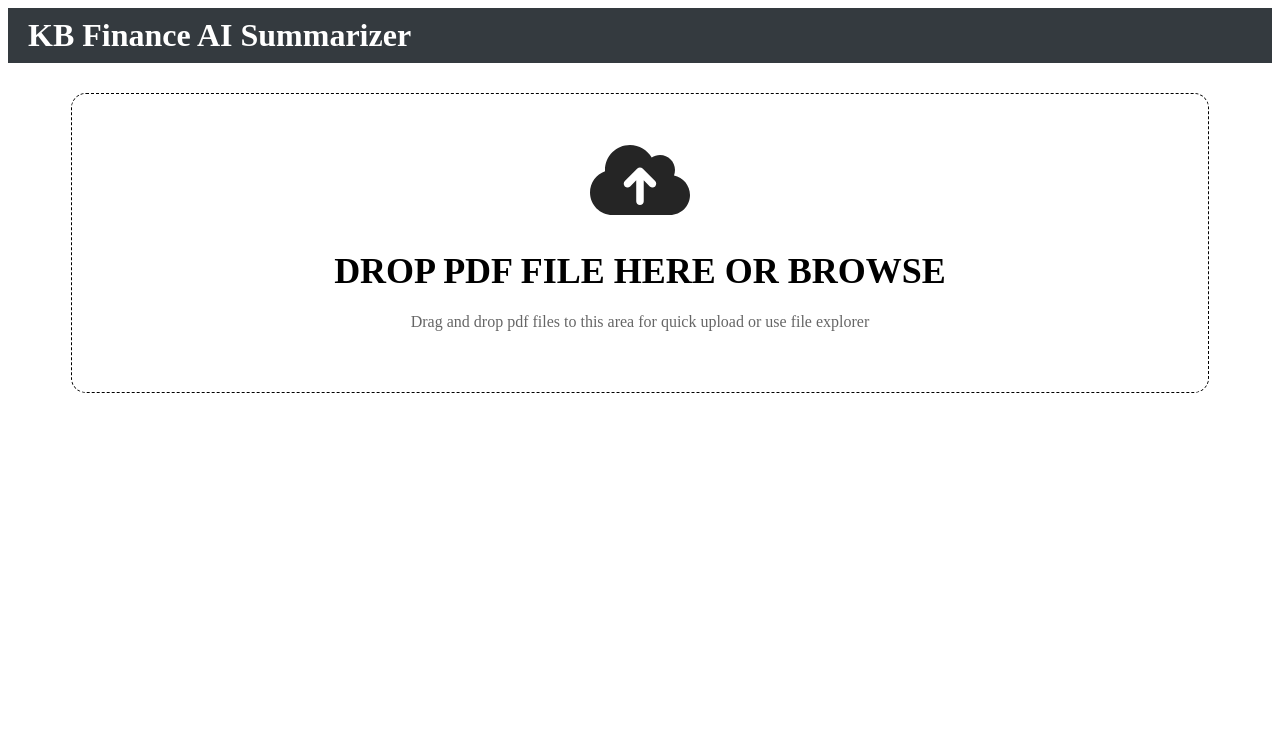
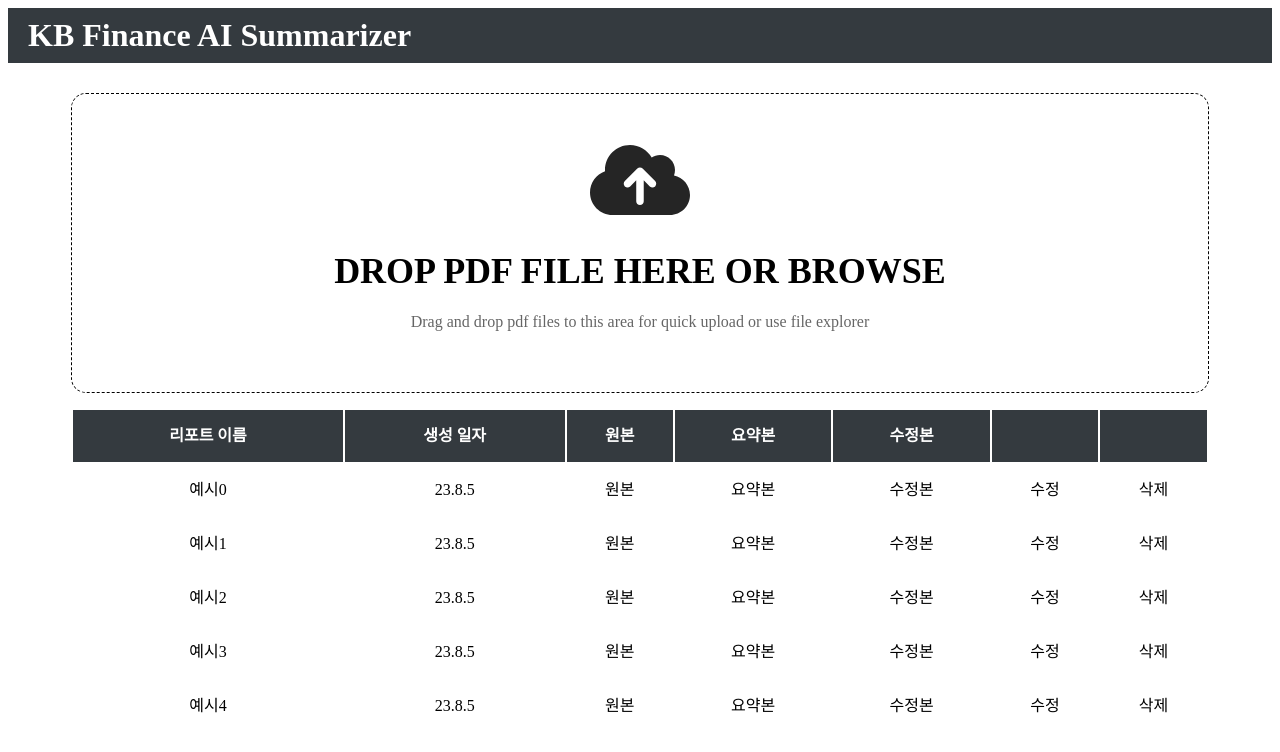
Before and after one commit to brother1-4752/kb-finance-ai-summarizer, a Next.js app: page /main in a window 1280 px wide. Shown: the top 752 px of the page. Built offline with nearby package versions, Linux system fonts and the light colour scheme; what emotion-reset would draw is missing.

Commit message:
feat: 메인화면 유저컨텐츠 테이블 화면 구현

```diff
--- a/pages/main/index.tsx
+++ b/pages/main/index.tsx
@@ -37,6 +37,7 @@
     display: flex;
     align-items: center;
     justify-content: center;
+    margin-bottom: 15px;
 `
 
 const MainLabel = styled.label`
@@ -60,6 +61,28 @@
     display: none;
 `
 
+const MainTable = styled.table`
+    width: 90%;
+`
+
+const MainTableHead = styled.thead`
+    line-height: 50px;
+
+    background-color: #343A3F;
+    color: white;
+`
+
+const MainTableBody = styled.tbody`
+    line-height: 50px;
+    tr {
+        border-bottom: 1px solid rgba(0,0,0,0.2);
+    }
+
+    tr > td{
+        text-align: center;
+    }
+`
+
 export default function Main(){
     const {register, handleSubmit, watch, formState: { errors }} = useForm();
 
@@ -76,23 +99,65 @@
             <MainInput {...register("pdf-file")} id="pdf-file" type="file" accept=".pdf" />
         </MainForm>
 
-        {/* <table>
-            <thead>
-                <th>리포트 이름</th>
-                <th>생성 일자</th>
-                <th>카테고리</th>
-                <th>원본</th>
-                <th>요약본</th>
-            </thead>
-            <tbody className="content_table--body">
+        <MainTable>
+            <MainTableHead>
                 <tr>
-                    <td>리포트1</td>
-                    <td>23.8.2 15:37</td>
-                    <td>경제</td>
-                    <td></td>
-                    <td></td>
+                    <th>리포트 이름</th>
+                    <th>생성 일자</th>
+                    <th>원본</th>
+                    <th>요약본</th>
+                    <th>수정본</th>
+                    <th></th>
+                    <th></th>
                 </tr>
-            </tbody>
-        </table> */}
+            </MainTableHead>
+            <MainTableBody>
+                <tr>
+                    <td>예시0</td>
+                    <td>23.8.5</td>
+                    <td>원본</td>
+                    <td>요약본</td>
+                    <td>수정본</td>
+                    <td>수정</td>
+                    <td>삭제</td>
+                </tr>
+                <tr>
+                    <td>예시1</td>
+                    <td>23.8.5</td>
+                    <td>원본</td>
+                    <td>요약본</td>
+                    <td>수정본</td>
+                    <td>수정</td>
+                    <td>삭제</td>
+                </tr>
+                <tr>
+                    <td>예시2</td>
+                    <td>23.8.5</td>
+                    <td>원본</td>
+                    <td>요약본</td>
+                    <td>수정본</td>
+                    <td>수정</td>
+                    <td>삭제</td>
+                </tr>
+                <tr>
+                    <td>예시3</td>
+                    <td>23.8.5</td>
+                    <td>원본</td>
+                    <td>요약본</td>
+                    <td>수정본</td>
+                    <td>수정</td>
+                    <td>삭제</td>
+                </tr>
+                <tr>
+                    <td>예시4</td>
+                    <td>23.8.5</td>
+                    <td>원본</td>
+                    <td>요약본</td>
+                    <td>수정본</td>
+                    <td>수정</td>
+                    <td>삭제</td>
+                </tr>
+            </MainTableBody>
+        </MainTable>
     </MainContainer>
 }
```
